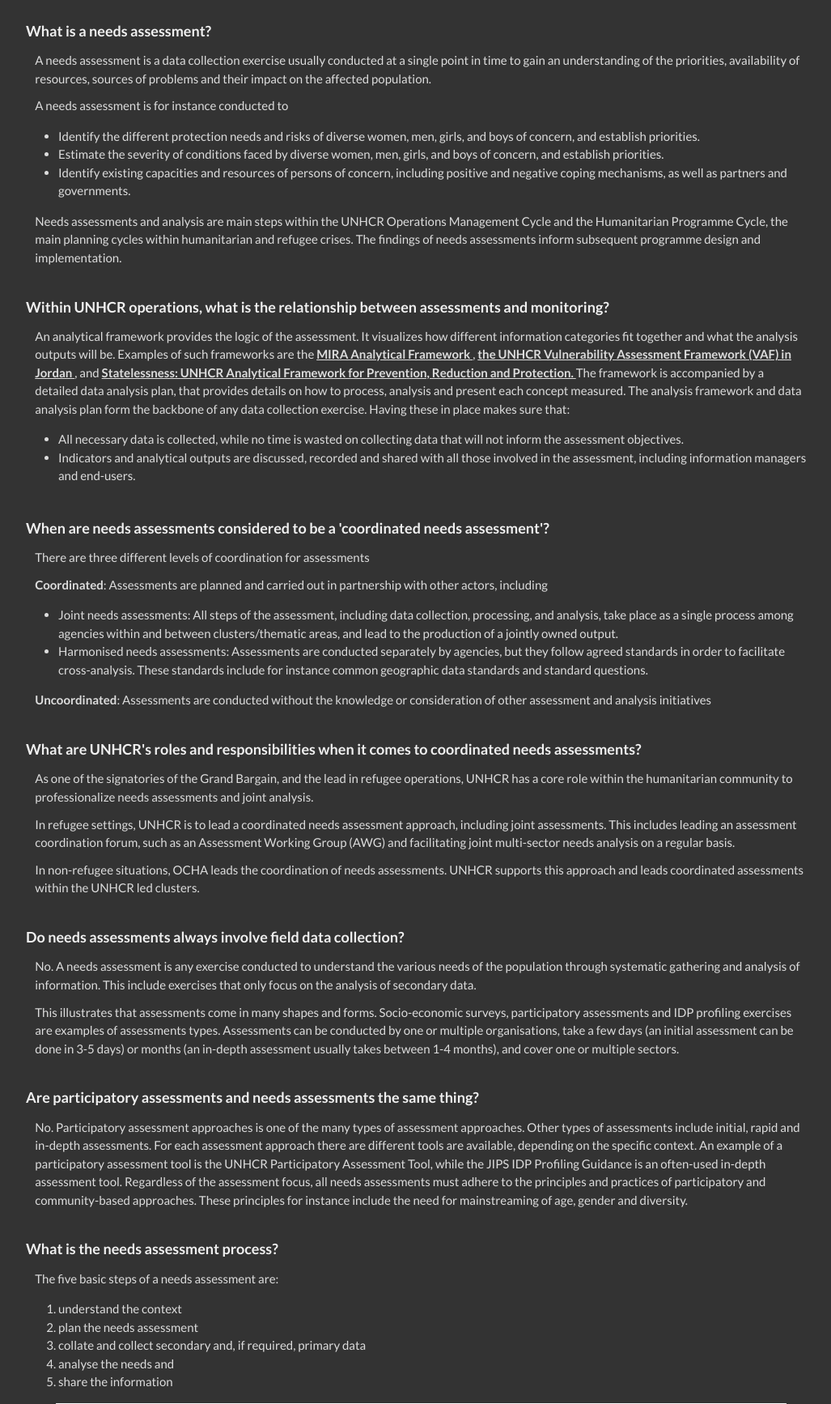
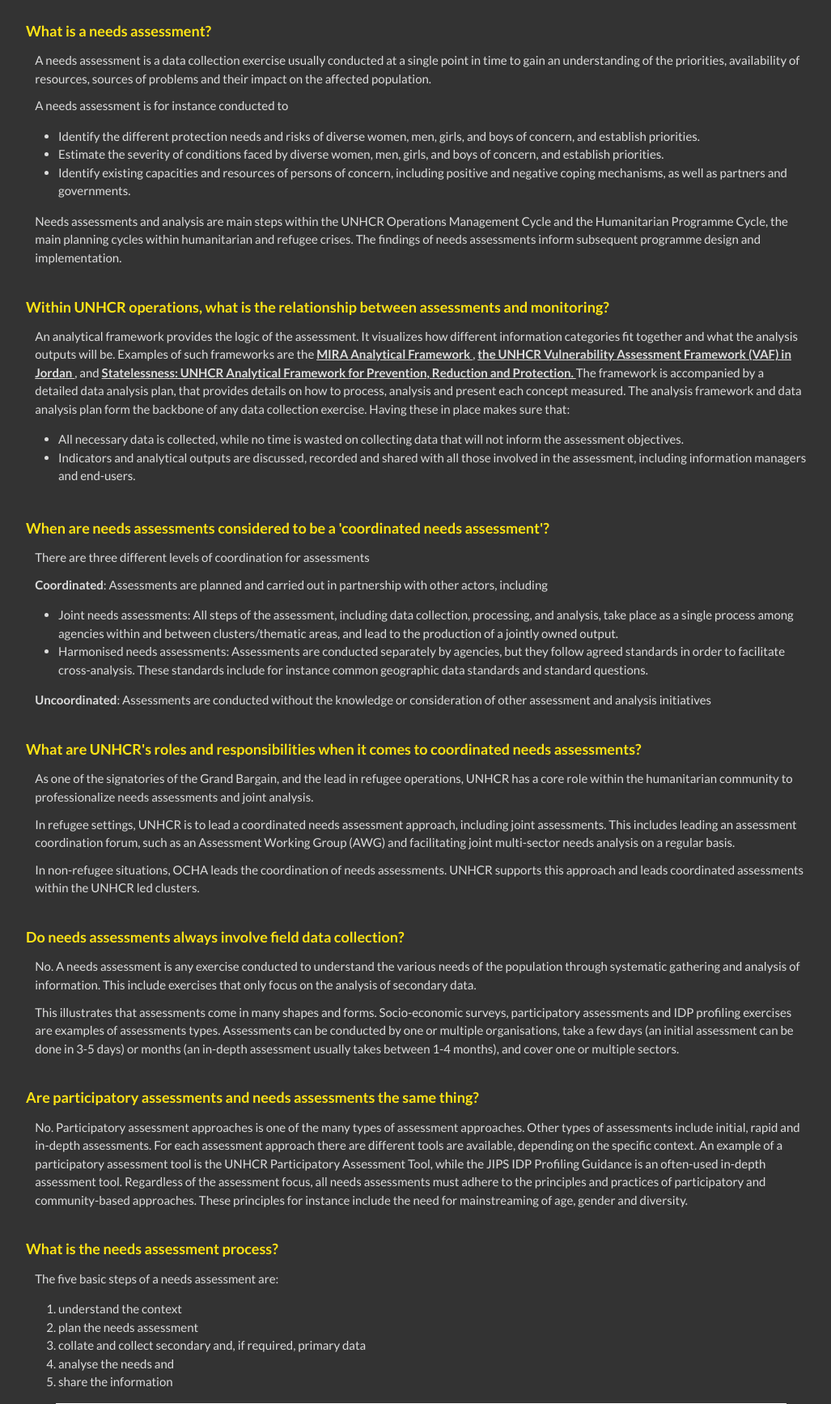
Before and after one commit to toggle-corp/na-toolbox, a Django app: page /faqs/ in a window 1280 px wide. Shown: the part 186-1920 px from the top of the page at 81% size, without its empty margins (120-1147 px from the left). Run offline with Django 3.2, Linux system fonts and the light colour scheme; data that the repository does not hold is empty.

Commit message:
Change faq header color to primary color

```diff
--- a/static/css/network-and-contact.css
+++ b/static/css/network-and-contact.css
@@ -302,7 +302,7 @@ body > footer {
     #faq-page .content .faq-object {
       margin: 25px 0 0; }
       #faq-page .content .faq-object .faq-question h4 {
-        color: #f0f0f0;
+        color: #ffe416;
         font-size: 18px;
         font-weight: 600; }
       #faq-page .content .faq-object p {
--- a/stylesheets/home/_network-and-contact.scss
+++ b/stylesheets/home/_network-and-contact.scss
@@ -156,7 +156,7 @@
             margin: 25px 0 0;
             .faq-question{
                 h4{
-                    color: $background-color-light;
+                    color: $primary-color;
                     font-size: 18px;
                     font-weight: 600;
                 }
```
